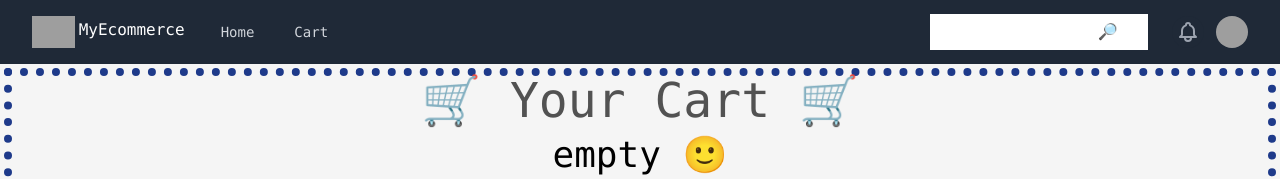
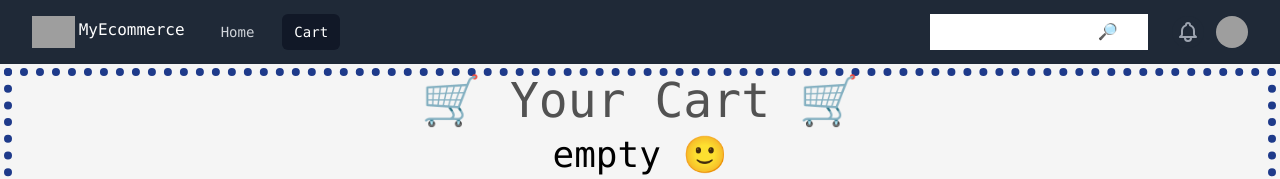
Before and after one commit to huzmasood/ecomm-reactapp, a React (Create React App) app: page /ecomm-reactapp/cart in a window 1280 px wide. Shown: the top 179 px of the page. Built offline with nearby package versions, Linux system fonts and the light colour scheme; grey boxes are pictures that could not be loaded.

Commit message:
Update Navbar.js

```diff
--- a/src/Components/Navbar/Navbar.js
+++ b/src/Components/Navbar/Navbar.js
@@ -52,14 +52,14 @@ export default function Navbar() {
                 <div className="hidden sm:block sm:ml-6">
                   <div className="flex space-x-4">
                     {navigation.map((item) => {
-                      if (window.location.pathname === `/${item.name.toLowerCase()}`) {
+                      if (window.location.pathname === `/ecomm-reactapp/${item.name.toLowerCase()}`) {
                         item.current = true;
-                      } else if (window.location.pathname === '/' && item.name === 'Home') {
+                      } else if ((window.location.pathname === '/' || window.location.pathname === '/ecomm-reactapp' || window.location.pathname === '/ecomm-reactapp/') && item.name === 'Home') {
                         item.current = true;
                       } else {
                         item.current = false;
                       }
-                      return (<Link to={`/${item.name.toLowerCase()}`}
+                      return (<Link to={`/ecomm-reactapp/${item.name.toLowerCase()}`}
                                 key={item.name}
                                 className={classNames(
                                   item.current ? 'bg-gray-900 text-white' : 'text-gray-300 hover:bg-gray-700 hover:text-white',
```
